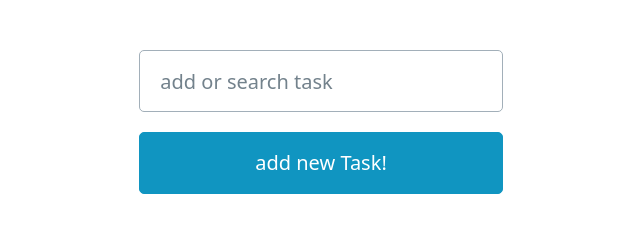
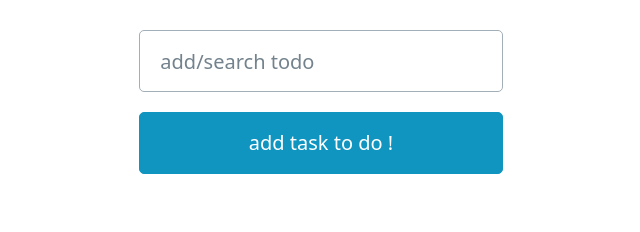
Before and after one commit to sadeghlive/oop-todolist, a plain HTML site: page index.html in a window 1280 px wide. Shown: the whole page, without its empty margins (319-959 px from the left). Drawn offline with nearby package versions, Linux system fonts and the light colour scheme.

Commit message:
start project from zero

```diff
--- a/app.js
+++ b/app.js
@@ -1,44 +1,26 @@
-class Task {
-    constructor(text) {
+class Task{
+    constructor(text){
         this.text = text
         this.isComplete = false
     }
 }
 
-class Tasks {
-    constructor() {
-        this.grid = document.querySelector('.grid')
-        this.tasks = JSON.parse(localStorage.getItem('tasks')) || []
-        this.render(this.tasks)
+class Tasks{
+    constructor(){
+        this.inputPlace = document.querySelector('#input')
+        this.render()
     }
-    render(chosenArray) {
-        this.htmlInput(chosenArray)
+    render(){
+        this.insertHTML()
     }
-    htmlInput(chosenArray){
-        for(let x = 0; x <=2 ; x++){
-            const div = document.createElement('div')
-            this.grid.append(div)
-        }
-        const input = document.createElement('input')
-        const inputPlace = this.grid.children[1]
-        input.placeholder = 'add or search task'
-        const button = document.createElement('button')
-              button.textContent = 'add new Task!'
-        inputPlace.append(input)
-        inputPlace.append(button)
-
+    insertHTML(){
+        const input = document.createElement('input'),
+              button = document.createElement('button')
+        input.placeholder = 'add/search todo'
+        button.textContent = 'add task to do !'
+        this.inputPlace.append(input)
+        this.inputPlace.append(button)
     }
-
 }
 
-
-
-
-
-
-
-
-
-
-
-let tasks = new Tasks()
+new Tasks()
--- a/index.html
+++ b/index.html
@@ -10,11 +10,13 @@
     <title>Document</title>
 </head>
 <body>
-    <div class="container">
-        <div class="grid">
-
-        </div>
+<div class="container">
+    <div class="grid">
+        <div></div>
+        <div id="input"></div>
+        <div></div>
     </div>
+</div>
 </body>
 <script src="./app.js"></script>
 </html>
--- a/style.css
+++ b/style.css
@@ -1,3 +1,3 @@
-.container{
-    margin-top: 50px;
+#input {
+    margin-top: 30px;
 }
```
